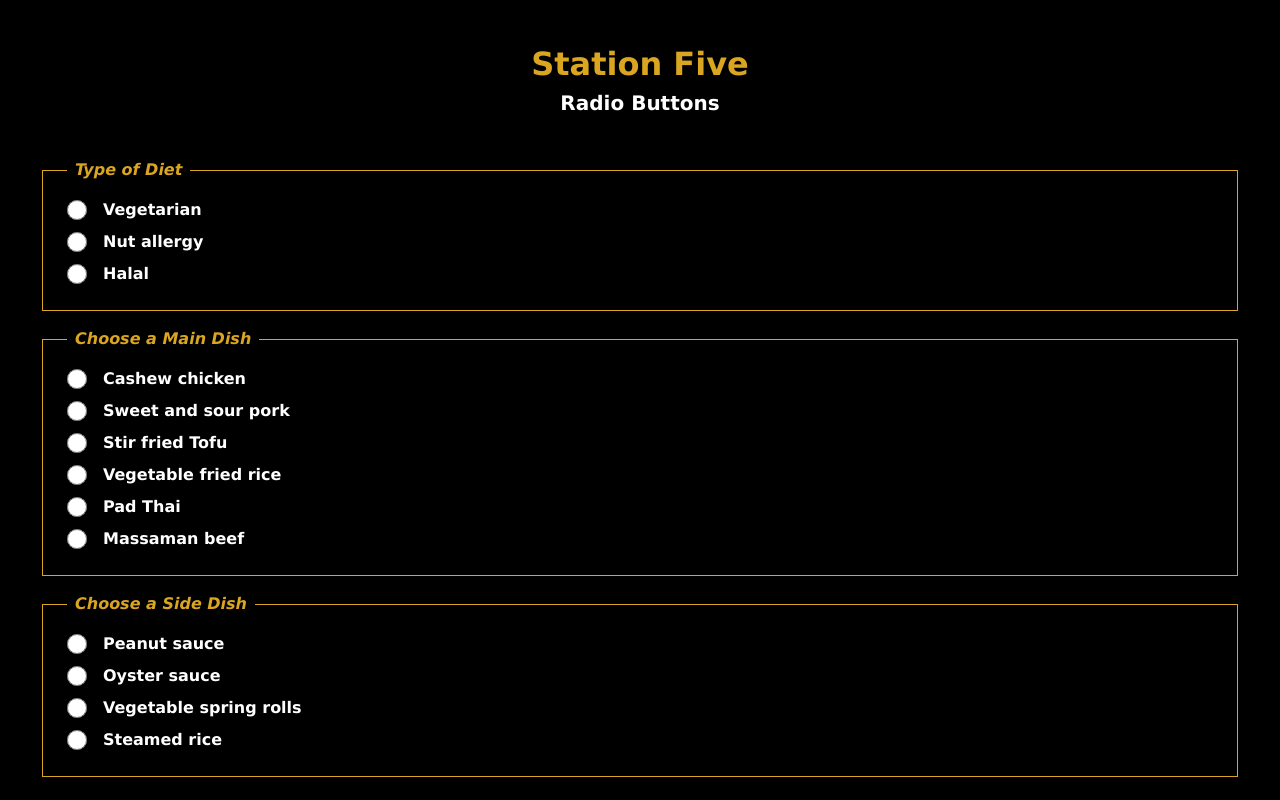
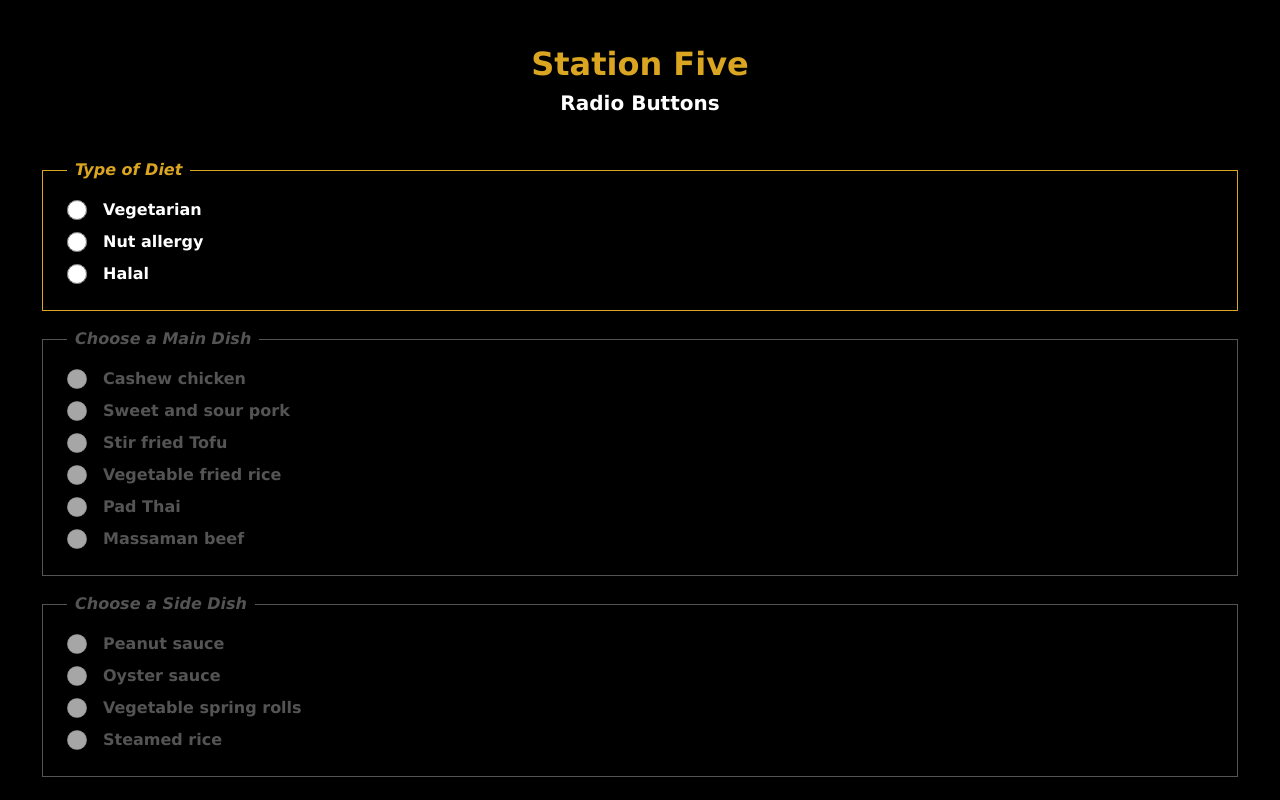
Before and after one commit to larrybarriosjr/stationfive, a React (Create React App) app: page / in a window 1280 px wide. Built offline with nearby package versions, Linux system fonts and the light colour scheme.

Commit message:
Enable group upon value select on previous group

```diff
--- a/src/components/MenuSection.tsx
+++ b/src/components/MenuSection.tsx
@@ -1,9 +1,13 @@
-import { useAppSelector } from "hooks/redux"
+import { useAppDispatch, useAppSelector } from "hooks/redux"
+import { setStep } from "states/menu"
 import { MenuItemGroup } from "types/menu"
 import RadioGroup from "./RadioGroup"
 import styles from "./styles.module.scss"
 
 const MenuSection = () => {
+  const dispatch = useAppDispatch()
+
+  const step = useAppSelector(state => state.menuSlice.step)
   const menuItems = useAppSelector(state => state.menuSlice.menuItems)
 
   const menuLabel = (group: MenuItemGroup) => {
@@ -37,7 +41,14 @@ const MenuSection = () => {
   return (
     <section className={styles.menu}>
       {menuItems.map((group, idx) => (
-        <RadioGroup key={idx} label={menuLabel(group)} items={group} name={menuName(group)} />
+        <RadioGroup
+          key={idx}
+          label={menuLabel(group)}
+          items={group}
+          name={menuName(group)}
+          disabled={idx > step}
+          onChange={() => dispatch(setStep(idx + 1))}
+        />
       ))}
     </section>
   )
--- a/src/components/RadioGroup.tsx
+++ b/src/components/RadioGroup.tsx
@@ -8,20 +8,21 @@ type RadioGroupProps = {
   items: MenuItemGroup
   name: string
   disabled?: boolean
+  onChange?: () => void
 }
 
-const RadioGroup = ({ label, items, name, disabled }: RadioGroupProps) => {
+const RadioGroup = ({ label, items, name, disabled, onChange }: RadioGroupProps) => {
   const fieldSetClasses = clsx([styles.radio_group, { [styles.radio_group__disabled]: disabled }])
   const labelClasses = clsx([styles.radio_group__label, { [styles.radio_group__disabled]: disabled }])
 
   if (!items.length) return null
 
   return (
-    <fieldset className={fieldSetClasses}>
+    <fieldset className={fieldSetClasses} disabled={disabled} onChange={onChange}>
       <legend className={labelClasses}>{label}</legend>
       <div className={styles.radio_group__items}>
         {items.map(item => (
-          <RadioInput key={item.id} id={item.id} name={name} label={item.value} />
+          <RadioInput key={item.id} id={item.id} name={name} label={item.value} disabled={disabled} />
         ))}
       </div>
     </fieldset>
--- a/src/states/menu.ts
+++ b/src/states/menu.ts
@@ -1,20 +1,27 @@
-import { createSlice } from "@reduxjs/toolkit"
+import { createSlice, PayloadAction } from "@reduxjs/toolkit"
 import data from "api/data.json"
 import { MenuInitialState } from "types/menu"
 
 const initialState: MenuInitialState = {
   menuItems: data.menus,
   selectedItems: [],
-  step: 1
+  step: 0
 }
 
 const menuSlice = createSlice({
   name: "menuSlice",
   initialState,
-  reducers: {}
+  reducers: {
+    setStep: (state, action: PayloadAction<number>) => {
+      if (state.step < action.payload) {
+        state.step = action.payload
+      }
+    }
+  }
 })
 
-const { reducer } = menuSlice
+const { actions, reducer } = menuSlice
 
+export const { setStep } = actions
 export const { name: menuName } = menuSlice
 export default reducer
```
